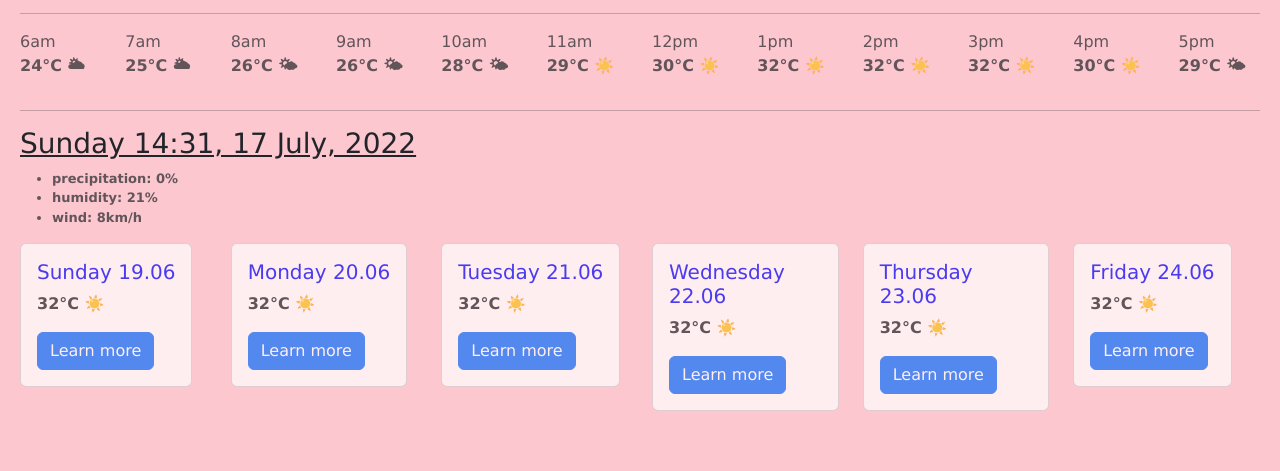
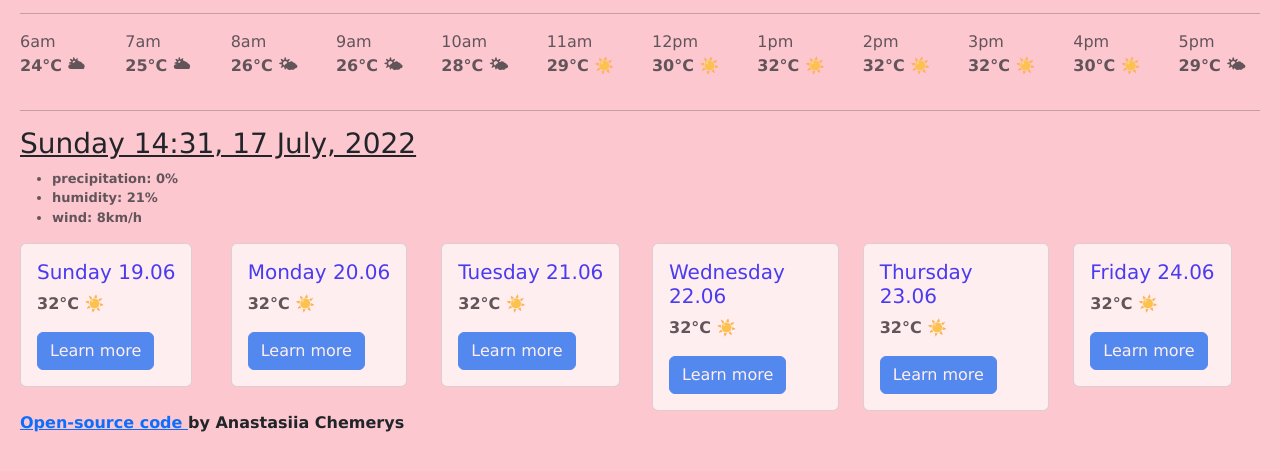
Before and after one commit to AnastasiiaChee/weather-forecast, a plain HTML site: page index.html in a window 1280 px wide. Shown: the part 201-672 px from the top of the page. Drawn offline with nearby package versions, Linux system fonts and the light colour scheme.

Commit message:
Included a link to my GitHub repository

```diff
--- a/index.html
+++ b/index.html
@@ -123,6 +123,8 @@
 
     </div>
     </div>
+    <a href="https://github.com/AnastasiiaChee/weather-forecast">Open-source code </a>
+    by Anastasiia Chemerys
 
     <script>
       let now = new Date();
```
